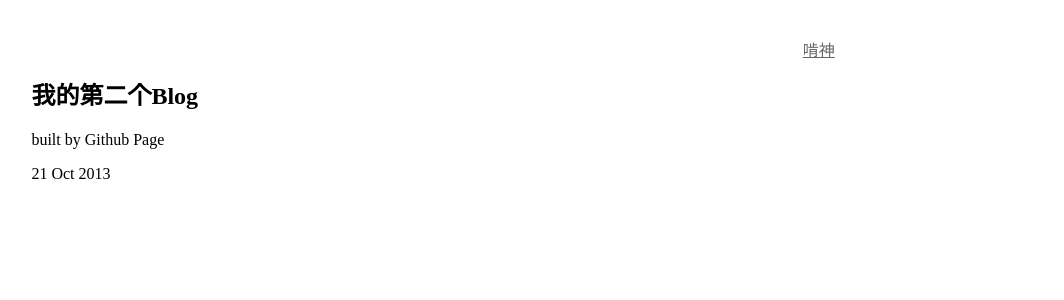
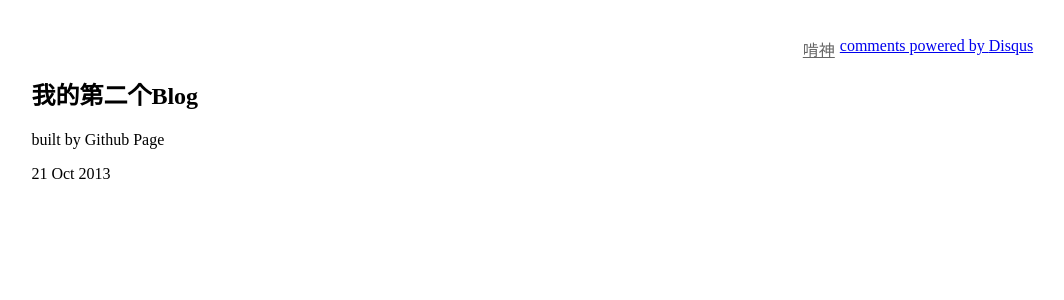
Before and after one commit to kenshinlin/archives, a Jekyll site: the page built from _posts/2013-10-21-secndPost.html, in a window 1280 px wide. Shown: the top 300 px of the page, without its empty margins (103-1167 px from the left). Built offline with Jekyll 4.4.1, drawn with Linux system fonts in a browser that asks for light colours; comment, search, counter and statistics services are not loaded; part of the change alters nothing that is shown.

Commit message:
换成disqus

```diff
--- a/_layouts/sketch.html
+++ b/_layouts/sketch.html
@@ -25,8 +25,8 @@
                </div>
 　　　　   </div>
 
-　　　　   <!--友言评论-->
-　　　　   <div id="uyan_frame"></div>
+　　　　   <!--disqus_thread-->
+　　　　   <div id="disqus_thread"></div>
 
 　　　　   {% endif %}
                  </div>
@@ -44,9 +44,21 @@ var jiathis_config = {data_track_clickback:'true'};
 <script type="text/javascript" src="http://v3.jiathis.com/code/jia.js?uid=1347936857878760" charset="utf-8"></script>
 <!-- JiaThis Button END -->
 
- <!-- UY BEGIN -->
-<script type="text/javascript" src="http://v2.uyan.cc/code/uyan.js?uid=1854562"></script>
-<!-- UY END -->
+
+    <script type="text/javascript">
+        /* * * CONFIGURATION VARIABLES: EDIT BEFORE PASTING INTO YOUR WEBPAGE * * */
+        var disqus_shortname = 'kenshin'; // required: replace example with your forum shortname
+
+        /* * * DON'T EDIT BELOW THIS LINE * * */
+        (function() {
+            var dsq = document.createElement('script'); dsq.type = 'text/javascript'; dsq.async = true;
+            dsq.src = '//' + disqus_shortname + '.disqus.com/embed.js';
+            (document.getElementsByTagName('head')[0] || document.getElementsByTagName('body')[0]).appendChild(dsq);
+        })();
+    </script>
+    <noscript>Please enable JavaScript to view the <a href="http://disqus.com/?ref_noscript">comments powered by Disqus.</a></noscript>
+    <a href="http://disqus.com" class="dsq-brlink">comments powered by <span class="logo-disqus">Disqus</span></a>
+
 {% endif %}
 　　</body>
 </html>
```
